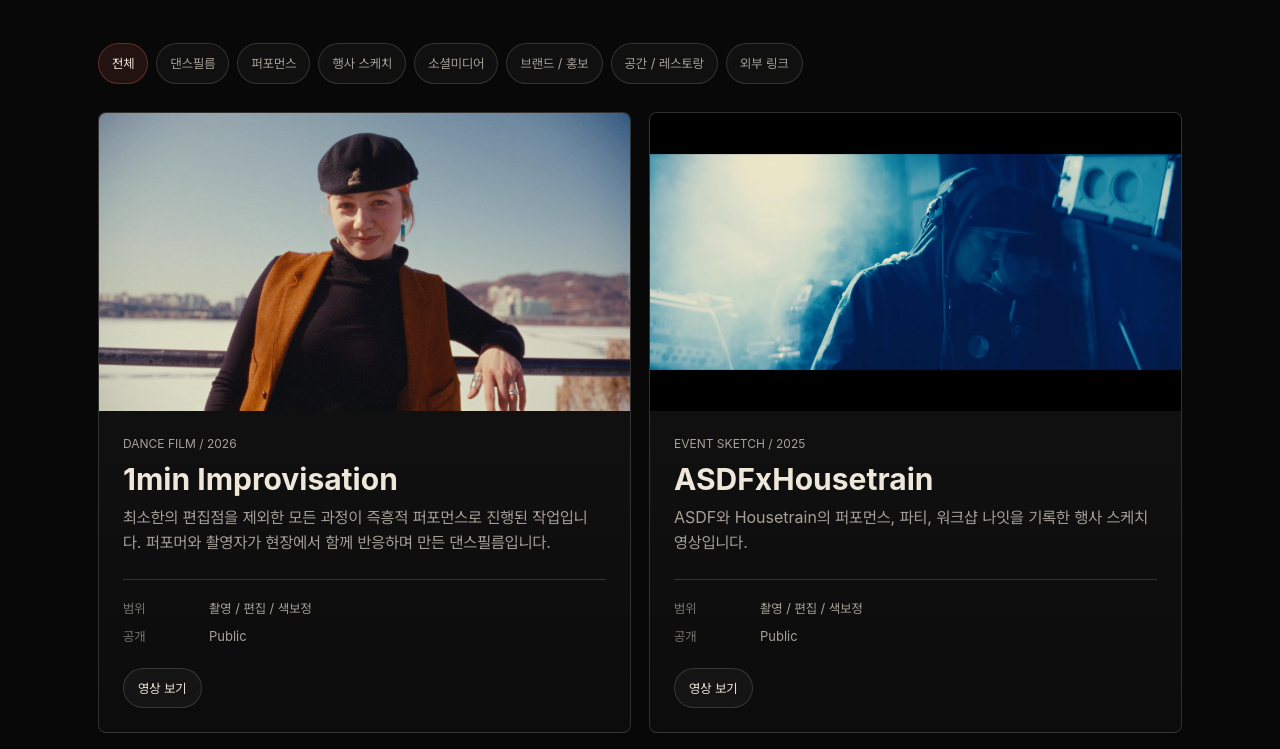
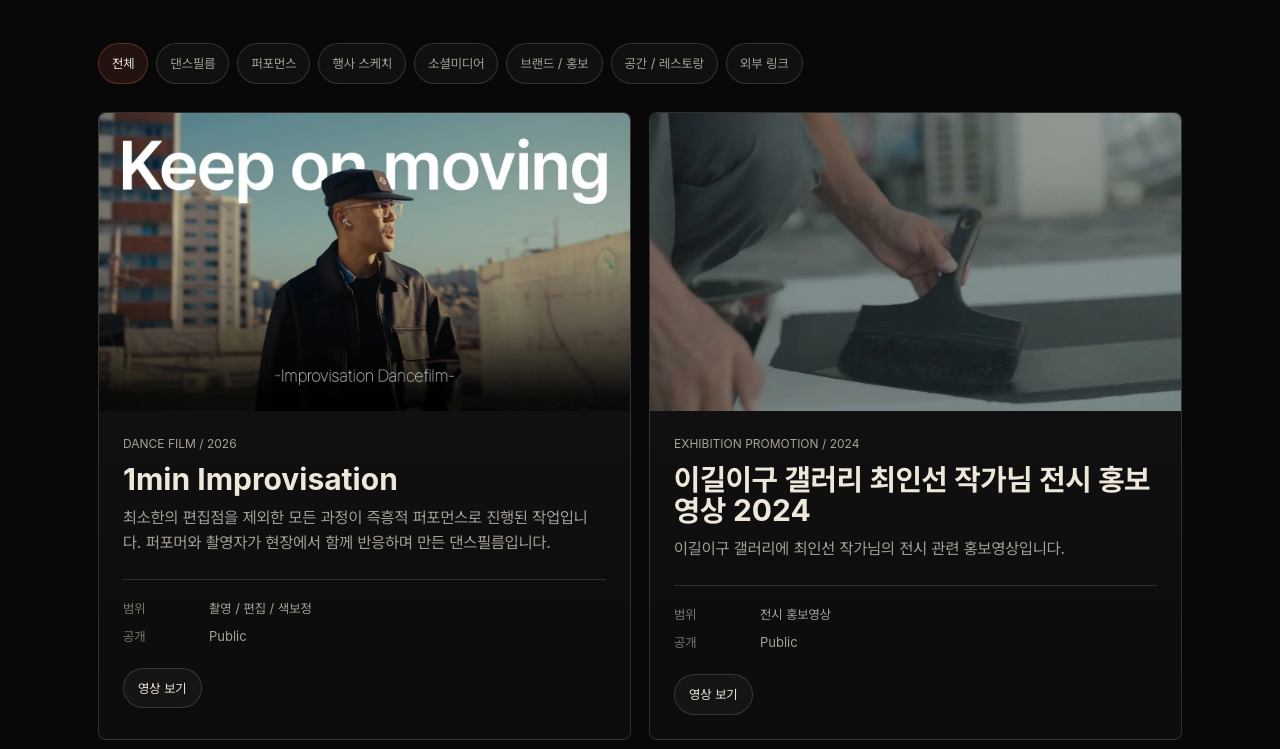
Before and after one commit to beomde44/neadyfilm-portfolio-demo-2, a Next.js app: page /archive in a window 1280 px wide. Shown: the part 1174-1923 px from the top of the page. Built offline with nearby package versions, Linux system fonts and the light colour scheme; a web font is replaced by a local one.

Commit message:
Add gallery film and update archive improvisation video

```diff
--- a/data/site.js
+++ b/data/site.js
@@ -167,16 +167,28 @@ export const archiveIntroCards = [
 export const archiveProjects = [
   {
     category: "dance",
-    image: "/assets/dance-film-01.webp",
+    image: "/assets/one-minute-improvisation-archive.webp",
     imageAlt: "1min Improvisation thumbnail",
-    href: "https://youtu.be/qmvkKhKLPbU?si=xffRqaEOJKO_Zze6",
+    href: "https://www.youtube.com/watch?v=8E3ll0j8hCU",
     type: "Dance Film / 2026",
     title: "1min Improvisation",
     description:
       "최소한의 편집점을 제외한 모든 과정이 즉흥적 퍼포먼스로 진행된 작업입니다. 퍼포머와 촬영자가 현장에서 함께 반응하며 만든 댄스필름입니다.",
     scope: "촬영 / 편집 / 색보정",
     release: "Public",
-    actions: [{ label: "영상 보기", href: "https://youtu.be/qmvkKhKLPbU?si=xffRqaEOJKO_Zze6" }],
+    actions: [{ label: "영상 보기", href: "https://www.youtube.com/watch?v=8E3ll0j8hCU" }],
+  },
+  {
+    category: "brand",
+    image: "/assets/lee-gil-lee-gu-choi-inseon-2024.webp",
+    imageAlt: "이길이구 갤러리 최인선 작가님 전시 홍보영상 썸네일",
+    href: "https://youtu.be/XxlL11O-NmA",
+    type: "Exhibition Promotion / 2024",
+    title: "이길이구 갤러리 최인선 작가님 전시 홍보영상 2024",
+    description: "이길이구 갤러리에 최인선 작가님의 전시 관련 홍보영상입니다.",
+    scope: "전시 홍보영상",
+    release: "Public",
+    actions: [{ label: "영상 보기", href: "https://youtu.be/XxlL11O-NmA" }],
   },
   {
     category: "event",
```
Also changed, not shown: public/assets/lee-gil-lee-gu-choi-inseon-2024.webp (added), public/assets/one-minute-improvisation-archive.webp (added).
